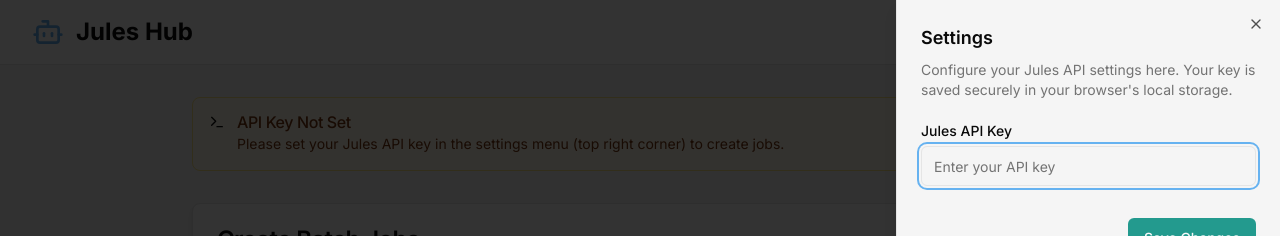
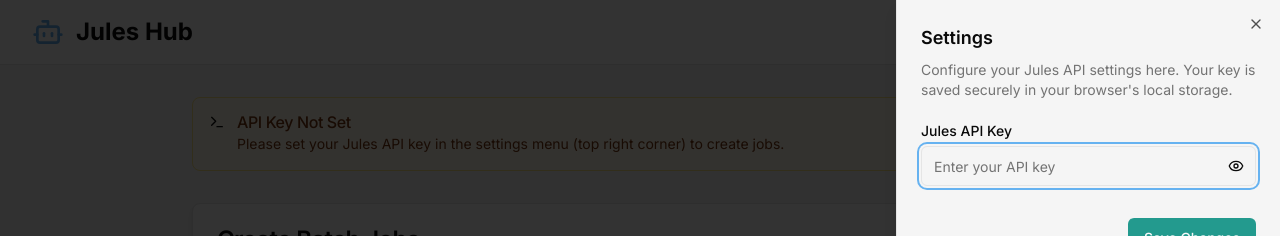
Before and after one commit to ql-owo-lp/jules-master, a Next.js app: page / in a window 1280 px wide. Both pictures are taken after a click on the button "Open settings". Shown: the top 236 px of the page. Built offline with nearby package versions, Linux system fonts and the light colour scheme; what @genkit-ai/google-genai, genkit would draw is missing.

Commit message:
The jules API key should have an "eye" icon in the input box, when user

```diff
--- a/src/components/settings-sheet.tsx
+++ b/src/components/settings-sheet.tsx
@@ -13,7 +13,7 @@
 } from "@/components/ui/sheet";
 import { Input } from "@/components/ui/input";
 import { Label } from "@/components/ui/label";
-import { Settings } from "lucide-react";
+import { Settings, Eye, EyeOff } from "lucide-react";
 import { useLocalStorage } from "@/hooks/use-local-storage";
 import { useState, useEffect } from "react";
 import { useToast } from "@/hooks/use-toast";
@@ -21,6 +21,7 @@
 export function SettingsSheet() {
   const [apiKey, setApiKey] = useLocalStorage<string>("jules-api-key", "");
   const [inputValue, setInputValue] = useState(apiKey);
+  const [showApiKey, setShowApiKey] = useState(false);
   const { toast } = useToast();
 
   useEffect(() => {
@@ -53,13 +54,30 @@
         <div className="grid gap-4">
           <div className="grid gap-2">
             <Label htmlFor="api-key">Jules API Key</Label>
+            <div className="relative">
               <Input
                 id="api-key"
-              type="password"
+                type={showApiKey ? "text" : "password"}
                 value={inputValue}
                 onChange={(e) => setInputValue(e.target.value)}
                 placeholder="Enter your API key"
+                className="pr-10"
               />
+              <Button
+                type="button"
+                variant="ghost"
+                size="icon"
+                className="absolute inset-y-0 right-0 h-full px-3"
+                onClick={() => setShowApiKey(!showApiKey)}
+                aria-label={showApiKey ? "Hide API key" : "Show API key"}
+              >
+                {showApiKey ? (
+                  <EyeOff className="h-4 w-4" />
+                ) : (
+                  <Eye className="h-4 w-4" />
+                )}
+              </Button>
+            </div>
           </div>
         </div>
         <SheetFooter className="mt-8">
```
Lines whose indentation alone changed are shown as unchanged.
